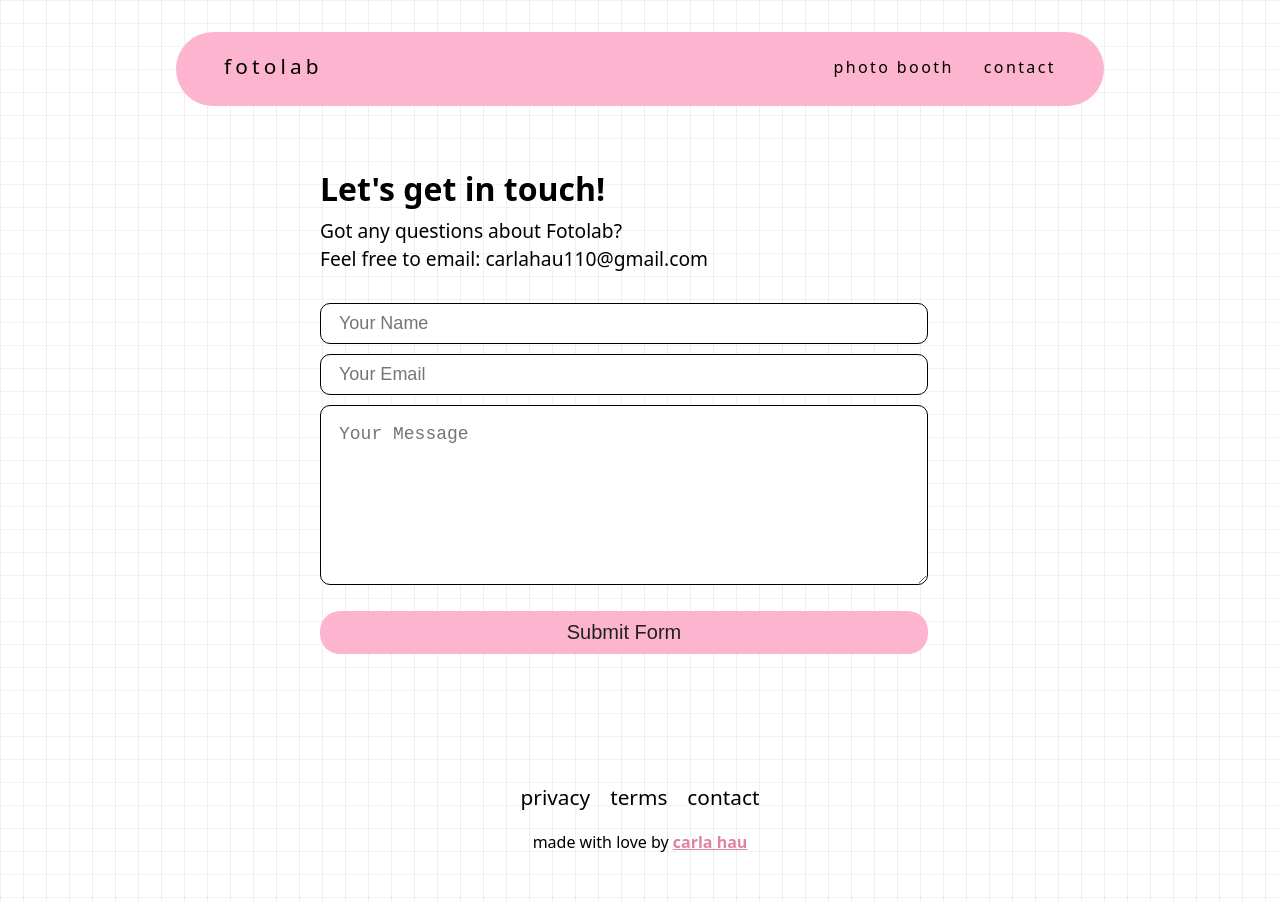
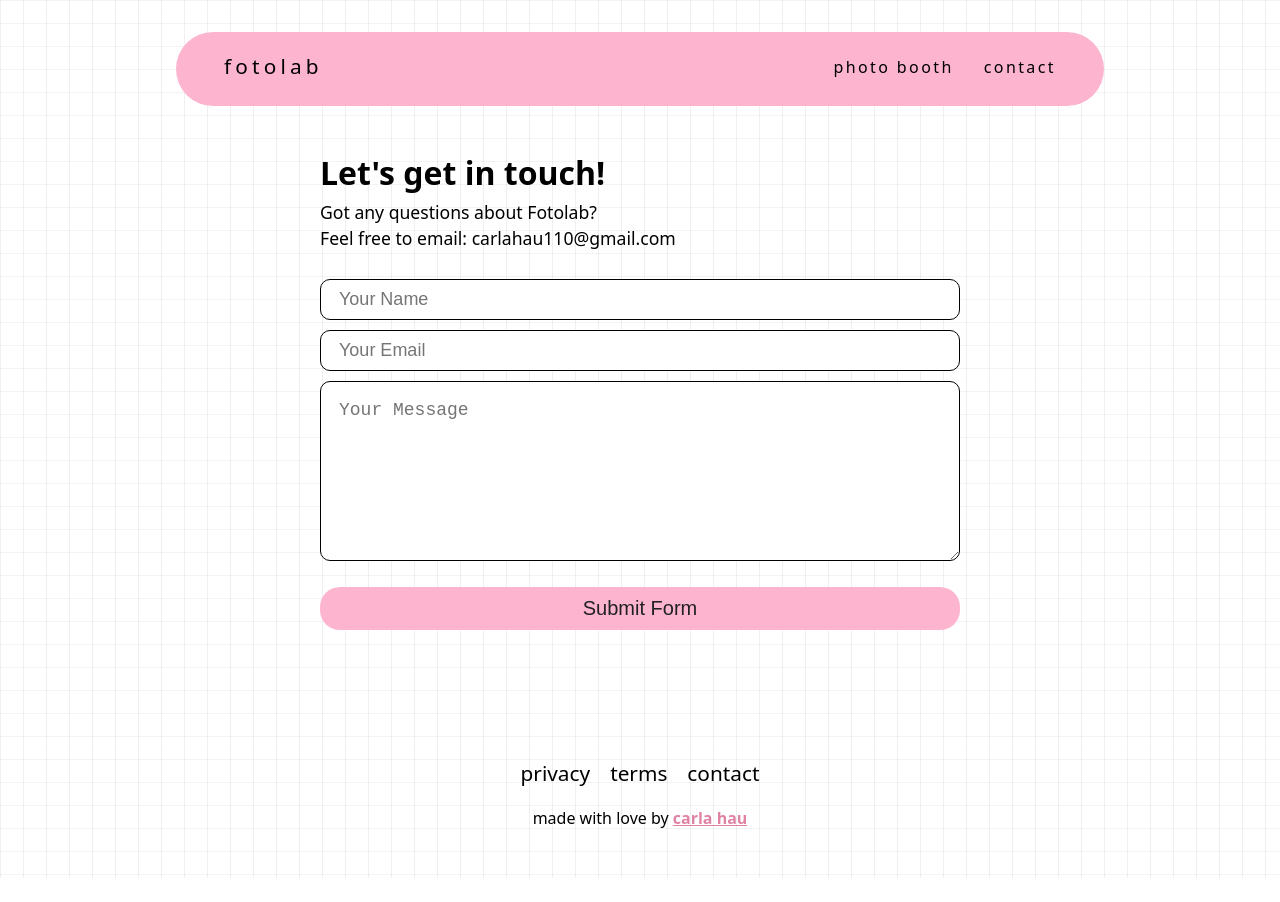
Before and after one commit to carlahauu/fotolab, a React (Vite) app: page /contact in a window 1280 px wide. After the commit the page ends 878 px from the top, so only its background shows below. Built offline with nearby package versions, Linux system fonts and the light colour scheme.

Commit message:
Updated styling of contact page

```diff
--- a/src/styles/Contact.css
+++ b/src/styles/Contact.css
@@ -2,8 +2,12 @@
     margin-bottom: -0.5em;
 }
 
+.contactContainer{
+    margin-top: 6em;
+}
+
 .contactContainer p{
-    font-size: 1.2rem;
+    font-size: 1.1rem;
 }
 
 .contactContainer{
@@ -34,7 +38,7 @@
 
 .contactContainer input,
 .contactContainer textarea {
-    width: 95%;
+    width: 100%;
     box-sizing: border-box;
     background-color: white;
     color: black;
@@ -60,7 +64,7 @@
 }
 
 .contactContainer button{
-    width: 95%;
+    width: 100;
     background-color: #FDB5CF;
     border-style: none;
     border-radius: 20px;
```
